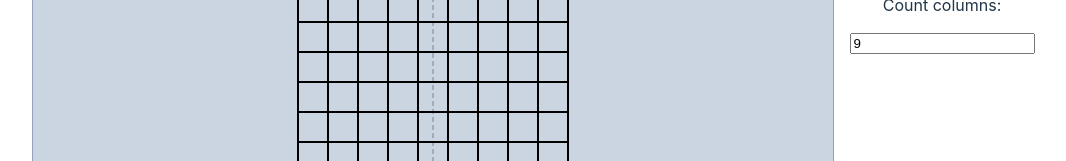
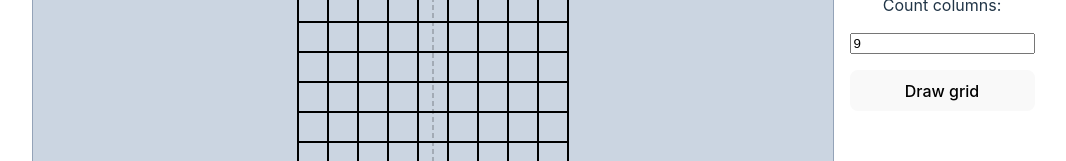
Before and after one commit to deniska69/pixel-sand-simulation, a React (Vite) app: page / in a window 1280 px wide. Shown: the part 183-344 px from the top of the page, without its empty margins (107-1173 px from the left). Built offline with nearby package versions, Linux system fonts and the light colour scheme.

Commit message:
move draw change draw config to Controls component 🤓

```diff
--- a/src/App.tsx
+++ b/src/App.tsx
@@ -1,41 +1,19 @@
-import { ChangeEvent, useState } from "react";
+import { useState } from "react";
 import "./App.css";
 import Canvas from "components/Canvas";
 import Controls from "components/Controls";
 import { HStack } from "ui";
-import { CANVAS_SIZE, GRID } from "constants";
-import { isNumber } from "helpers";
-
-const MAX_ROWS = Math.floor(CANVAS_SIZE.height / GRID.cellWidthAndHeigth);
-const MAX_COLUMNS = Math.floor(CANVAS_SIZE.height / GRID.cellWidthAndHeigth);
+import { DrawConfig } from "types";
 
 const App = () => {
-  const [countRows, setCountRows] = useState<number>(GRID.countRows);
-  const [countColumns, setCountColumns] = useState<number>(GRID.countColumns);
+  const [drawConfig, setDrawConfig] = useState<DrawConfig | null>(null);
 
-  const onChangeCountRows = (event: ChangeEvent<HTMLInputElement>) => {
-    const { value } = event.target;
-    if (!isNumber(value)) return;
-    setCountRows(Number(value));
-  };
-
-  const onChangeCountColumns = (event: ChangeEvent<HTMLInputElement>) => {
-    const { value } = event.target;
-    if (!isNumber(value)) return;
-    setCountColumns(Number(value));
-  };
+  const onChangeDrawConfig = (config: DrawConfig) => setDrawConfig(config);
 
   return (
     <HStack>
       <Canvas />
-      <Controls
-        {...{
-          countRows,
-          countColumns,
-          onChangeCountRows,
-          onChangeCountColumns,
-        }}
-      />
+      <Controls onChangeDrawConfig={onChangeDrawConfig} />
     </HStack>
   );
 };
--- a/src/components/Controls.tsx
+++ b/src/components/Controls.tsx
@@ -1,16 +1,39 @@
-import { ChangeEventHandler, FC } from "react";
-import { Stack, InputNumber } from "ui";
+import { FC, useState, ChangeEvent } from "react";
+import { Stack, InputNumber, Button } from "ui";
+import { GRID, CANVAS_SIZE } from "constants";
+import { isNumber } from "helpers";
+import { DrawConfig } from "types";
+
+const MAX_ROWS = Math.floor(CANVAS_SIZE.height / GRID.cellWidthAndHeigth);
+const MAX_COLUMNS = Math.floor(CANVAS_SIZE.height / GRID.cellWidthAndHeigth);
 
 interface ControlsProps {
-  countRows: number;
-  countColumns: number;
-  onChangeCountRows: ChangeEventHandler;
-  onChangeCountColumns: ChangeEventHandler;
+  onChangeDrawConfig: (config: DrawConfig) => void;
 }
 
 const Controls: FC<ControlsProps> = (props) => {
-  const { countRows, countColumns, onChangeCountRows, onChangeCountColumns } =
-    props;
+  const { onChangeDrawConfig } = props;
+
+  const [countRows, setCountRows] = useState<number>(GRID.countRows);
+  const [countColumns, setCountColumns] = useState<number>(GRID.countColumns);
+
+  const onChangeCountRows = (event: ChangeEvent<HTMLInputElement>) => {
+    const { value } = event.target;
+    if (!isNumber(value)) return;
+    setCountRows(Number(value));
+  };
+
+  const onChangeCountColumns = (event: ChangeEvent<HTMLInputElement>) => {
+    const { value } = event.target;
+    if (!isNumber(value)) return;
+    setCountColumns(Number(value));
+  };
+
+  const onClick = () =>
+    onChangeDrawConfig({
+      countRows: countRows < MAX_ROWS ? countRows : MAX_ROWS,
+      countColumns: countColumns < MAX_COLUMNS ? countColumns : MAX_COLUMNS,
+    });
 
   return (
     <Stack>
@@ -18,6 +41,7 @@ const Controls: FC<ControlsProps> = (props) => {
       <InputNumber value={countRows} onChange={onChangeCountRows} />
       <span>Count columns:</span>
       <InputNumber value={countColumns} onChange={onChangeCountColumns} />
+      <Button text="Draw grid" onClick={onClick} />
     </Stack>
   );
 };
```
